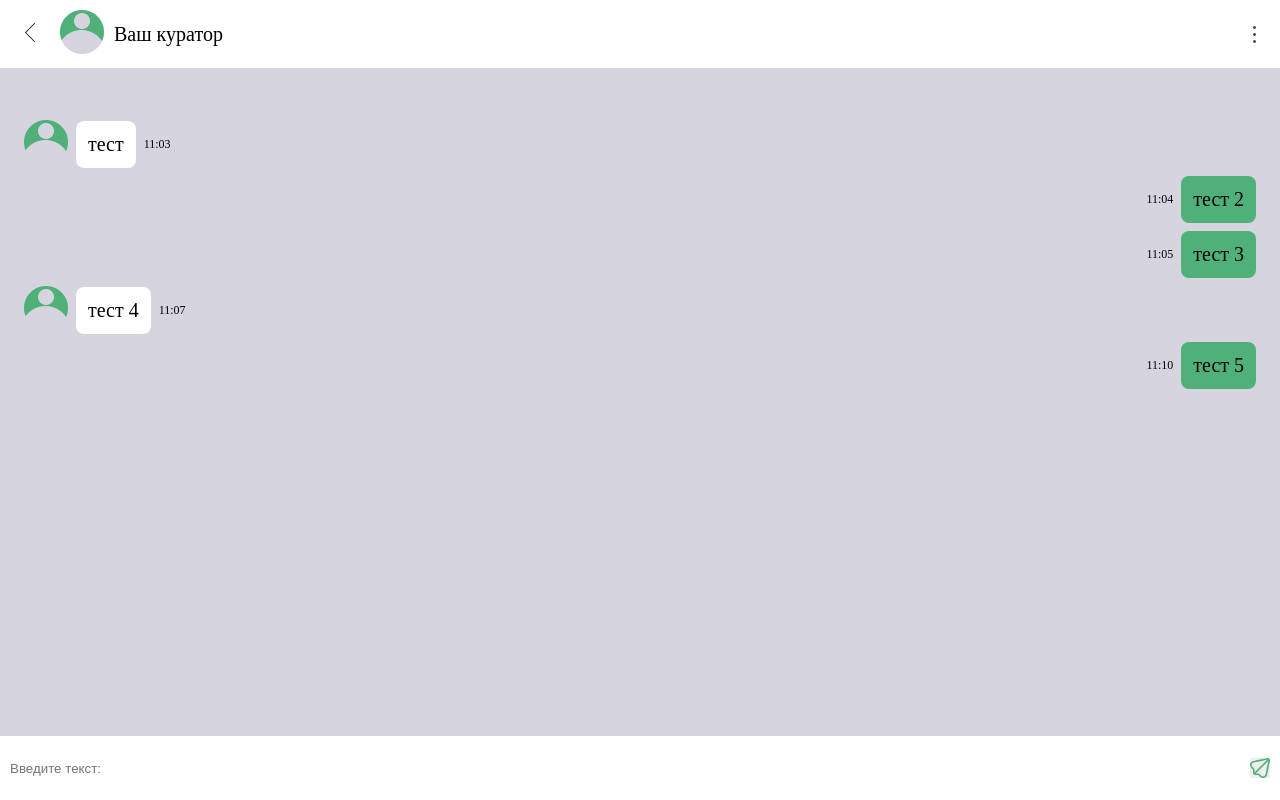
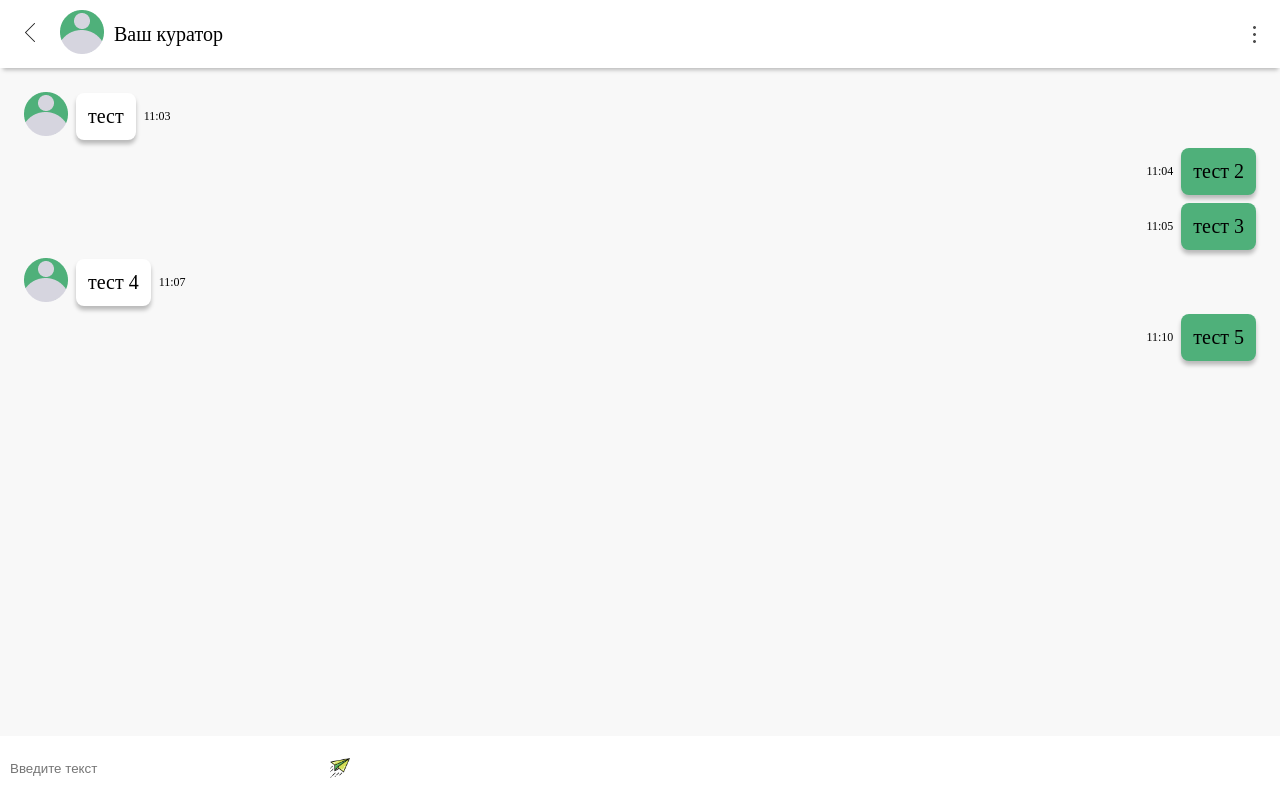
Before and after one commit to BlazEffect/Routing-of-customer-requests, a React (Vite) app: page /chat in a window 1280 px wide. Built offline with nearby package versions, Linux system fonts and the light colour scheme.

Commit message:
edit main page and chat

```diff
--- a/src/assets/css/Chat.css
+++ b/src/assets/css/Chat.css
@@ -7,9 +7,12 @@
 .chat-header {
     background-color: #fff;
     padding: 10px 0;
-    position: relative;
+    position: fixed;
+    top: 0;
+    width: 100%;
     display: flex;
     align-items: center;
+    box-shadow: 0px 4px 4px -2.5px rgba(0, 0, 0, 0.25);
 }
 
 .header__info {
@@ -39,9 +42,9 @@
 }
 
 .chat-body {
-    /*height: 100vh;*/
-    background-color: #D6D5DF;
-    padding-top: 10px;
+    background-color: #F8F8F8;
+    padding-top: 50px;
+    padding-bottom: 72px;
     flex: 1;
     overflow-y: auto;
 }
@@ -82,10 +85,13 @@
 
 .message-card__text.message-card__text--white {
     background-color: #fff;
+
+    box-shadow: 0px 4px 4px 0px rgba(0, 0, 0, 0.25);
 }
 
 .message-card__text.message-card__text--green {
     background-color: #4FB07A;
+    box-shadow: 0px 4px 4px 0px rgba(0, 0, 0, 0.25);
 }
 
 .message-card__time {
@@ -93,12 +99,18 @@
 }
 
 .chat-footer {
+    background-color: #fff;
+    position: fixed;
+    bottom: 0;
+    width: 100%;
+    display: flex;
     margin-top: auto;
 }
 
 .chat-form__input {
     height: 44px;
     width: 100%;
+    padding-left: 10px;
 }
 
 .chat-form {
@@ -113,12 +125,13 @@
 .chat-form__button {
     position: absolute;
     top: 50%;
-    right: 10px;
+    margin-left: 330px;
     transform: translateY(-50%);
     padding: 10px;
-    background-image: url("/src/assets/images/submit_button.png");
+    background-image: url("/src/assets/images/submit_button2.png");
     background-size: cover;
     color: white;
     border: none;
     cursor: pointer;
+    background-color: white ;
 }
--- a/src/assets/css/Main.css
+++ b/src/assets/css/Main.css
@@ -28,7 +28,7 @@
     padding: 13px 0;
     text-align: center;
     border-radius: 8px;
-    box-shadow: 3px 5px #25a24457;
+    box-shadow: 0px 4px 4px 0px rgba(0, 0, 0, 0.25);
 }
 
 .button-question {
--- a/src/components/MessageSend.jsx
+++ b/src/components/MessageSend.jsx
@@ -29,7 +29,7 @@ export default function MessageSend({ sendTo, messages, setMessage }) {
       <input
         type="text"
         id="userInput"
-        placeholder="Введите текст:"
+        placeholder="Введите текст"
         className="chat-form__input"
         name="userInput"
         value={userInput}
```
Also changed, not shown: src/assets/images/submit_button2.png (added).
